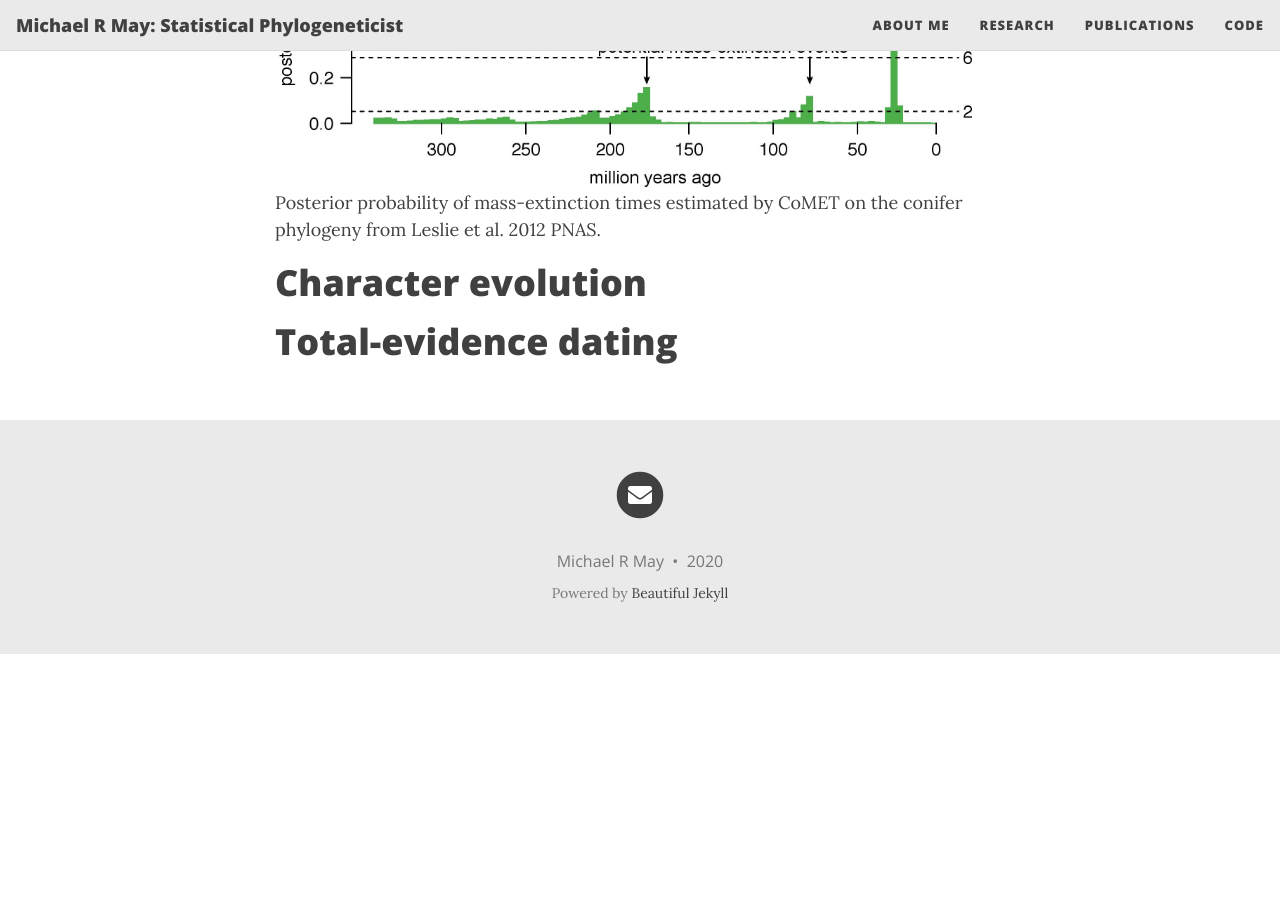
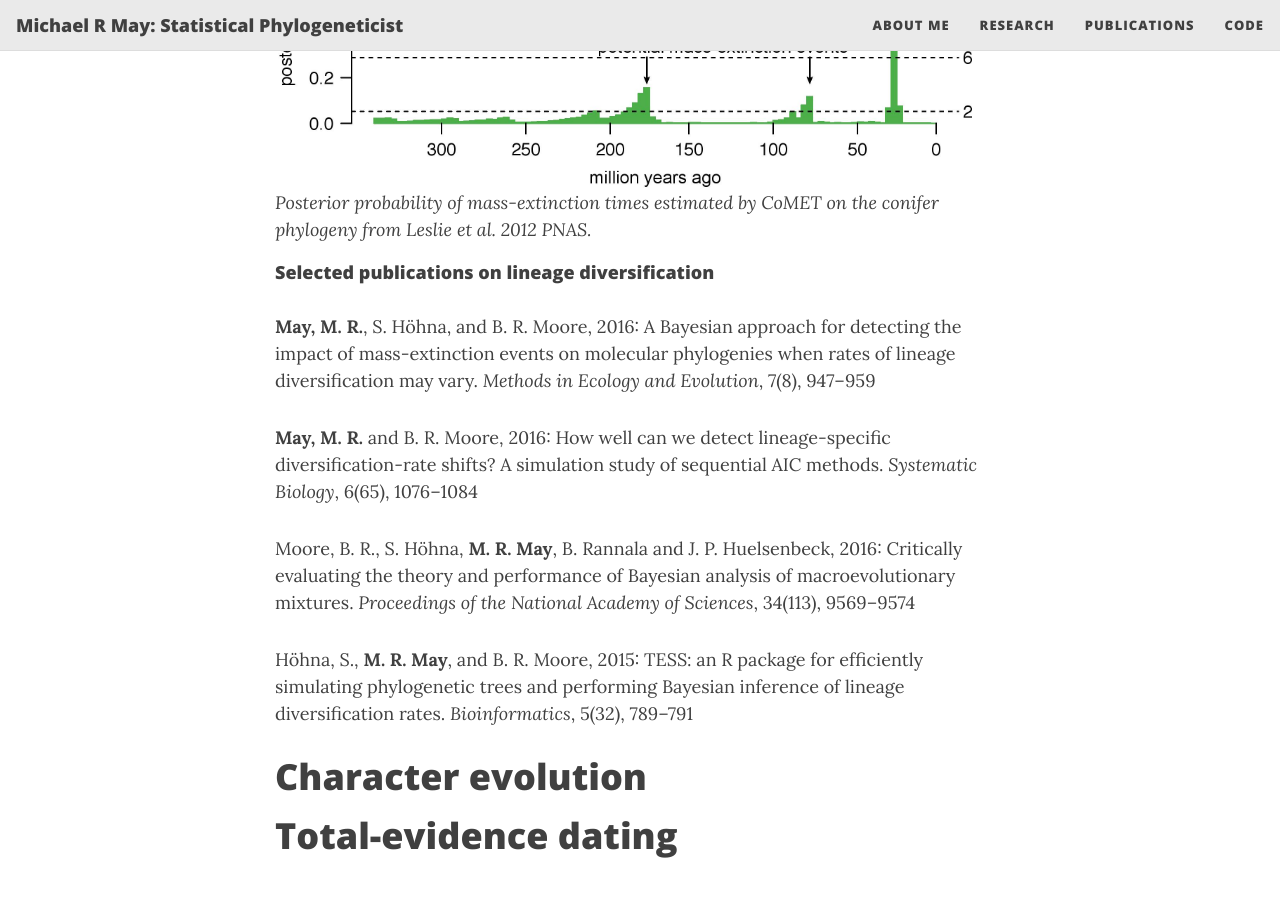
Before and after one commit to mikeryanmay/mikeryanmay.github.io, a Jekyll site: the page built from pages/research.md, in a window 1280 px wide and 900 px high, scrolled down 897 px. Shown: the top 897 px of the window. Built offline with Jekyll 4.4.1, drawn with Linux system fonts in a browser that asks for light colours; nearby versions of some CDN libraries; before the commit the page ends 1551 px from its top, so only the background shows below that.

Commit message:
citations

```diff
--- /dev/null
+++ b/_includes/citation.html
@@ -0,0 +1 @@
+{{include.authors}}, {{include.year}}: {{include.title}}. <i>{{include.journal}}</i>, {{include.volume}}({{include.issue}}), {{include.pages}}
--- a/_includes/image.html
+++ b/_includes/image.html
@@ -1,4 +1,4 @@
 <figure class="image">
   <img src="{{ include.url | relative_url }}" alt="{{ include.description }}">
-  <figcaption>{{ include.description }}</figcaption>
+  <figcaption><em>{{ include.description }}</em></figcaption>
 </figure>
--- a/pages/research.md
+++ b/pages/research.md
@@ -15,19 +15,50 @@ To tackle this problem, I developed a Bayesian method, CoMET, that allows us to
 
 {% include image.html url="/assets/img/mass_extinction_time.jpg" description="Posterior probability of mass-extinction times estimated by CoMET on the conifer phylogeny from Leslie et al. 2012 PNAS." %}
 
-<!-- <figure>
-	<img src="https://github.com/mikeryanmay/website/blob/master/assets/img/mass_extinction_time.jpg" alt="mass-extinction events under CoMET" style="width:100%"/>
-	<figcaption>Posterior probability of mass-extinction times estimated by CoMET on the conifer phylogeny from Leslie et al. 2012 PNAS.</figcaption>
-</figure> -->
+#### Selected publications on lineage diversification
 
-<!-- <img src="/assets/img/mass_extinction_time.jpg" alt="hi" class="inline"/> -->
+{% include citation.html
+	authors = "<b>May, M. R.</b>, S. Höhna, and B. R. Moore"
+	title   = "A Bayesian approach for detecting the impact of mass-extinction events on molecular phylogenies when rates of lineage diversification may vary"
+	journal = "Methods in Ecology and Evolution"
+	volume  = "7"
+	issue   = "8"
+	pages   = "947–959"
+	year    = "2016"
+%}
 
-<!-- ![mass-extinction events under CoMET](/assets/img/mass_extinction_time.jpg)
-**Posterior probability of mass-extinction times estimated by CoMET on the conifer phylogeny from Leslie et al. 2012 PNAS.** -->
+{% include citation.html
+	authors = "<b>May, M. R.</b> and B. R. Moore"
+	title   = "How well can we detect lineage-specific diversification-rate shifts? A simulation study of sequential AIC methods"
+	journal = "Systematic Biology"
+	volume  = "6"
+	issue   = "65"
+	pages   = "1076–1084"
+	year    = "2016"
+%}
 
-<!-- ![mass-extinction events under CoMET](https://github.com/mikeryanmay/website/blob/master/assets/img/mass_extinction_time.jpg)
-*Posterior probability of mass-extinction times estimated by CoMET on the conifer phylogeny from Leslie et al. 2012 PNAS.* -->
+{% include citation.html
+	authors = "Moore, B. R., S. Höhna, <b>M. R. May</b>, B. Rannala and J. P. Huelsenbeck"
+	title   = "Critically evaluating the theory and performance of Bayesian analysis of macroevolutionary mixtures"
+	journal = "Proceedings of the National Academy of Sciences"
+	volume  = "34"
+	issue   = "113"
+	pages   = "9569–9574"
+	year    = "2016"
+%}
+
+{% include citation.html
+	authors = "Höhna, S., <b>M. R. May</b>, and B. R. Moore"
+	title   = "TESS: an R package for efficiently simulating phylogenetic trees and performing Bayesian inference of lineage diversification rates"
+	journal = "Bioinformatics"
+	volume  = "5"
+	issue   = "32"
+	pages   = "789–791"
+	year    = "2015"
+%}
 
 # Character evolution
 
+
+
 # Total-evidence dating
```
